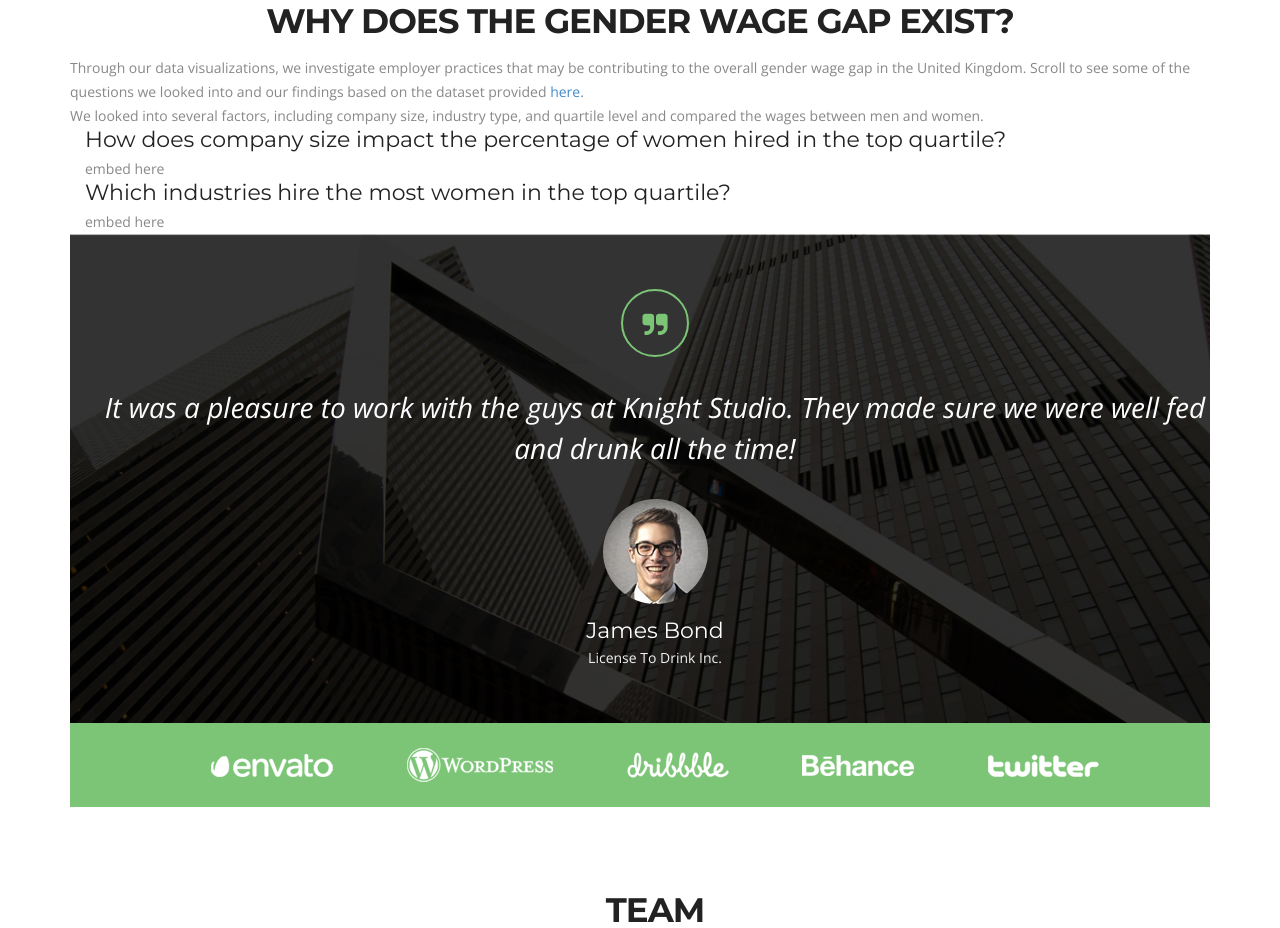
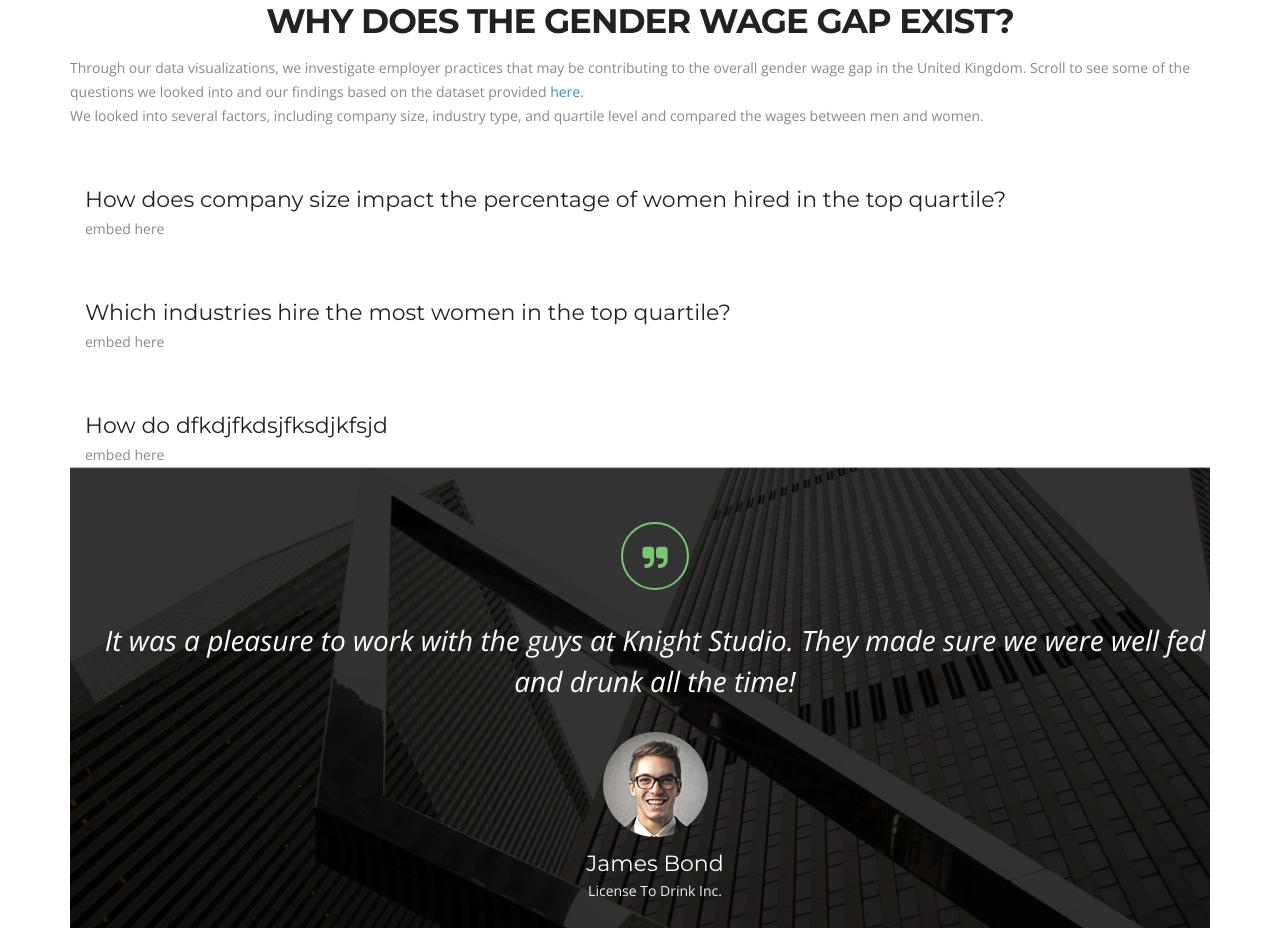
Before and after one commit to sarahchou/GenderPayGap, a plain HTML site: page index.html in a window 1280 px wide. Shown: the part 1118-2046 px from the top of the page. Drawn offline with nearby package versions, Linux system fonts and the light colour scheme; files whose address does not match are found by name.

Commit message:
padded the question sections

```diff
--- a/index.html
+++ b/index.html
@@ -169,16 +169,23 @@
 	</section>
 	main-section-end -->
 
-	<section class="company-size" id="Portfolio">
+	<section class="question" id="companySize">
 			<div class="container">
 					<h3>How does company size impact the percentage of women hired in the top quartile?</h3>
 					<p>embed here </p>
 			</div>
 	</section>
 
-	<section class="industry" id="Portfolio">
+	<section class="question" id="industry">
 			<div class="container">
 					<h3>Which industries hire the most women in the top quartile?</h3>
+					<p>embed here </p>
+			</div>
+	</section>
+
+	<section class="question" id="howDo">
+			<div class="container">
+					<h3>How do dfkdjfkdsjfksdjkfsjd</h3>
 					<p>embed here </p>
 			</div>
 	</section>
```
